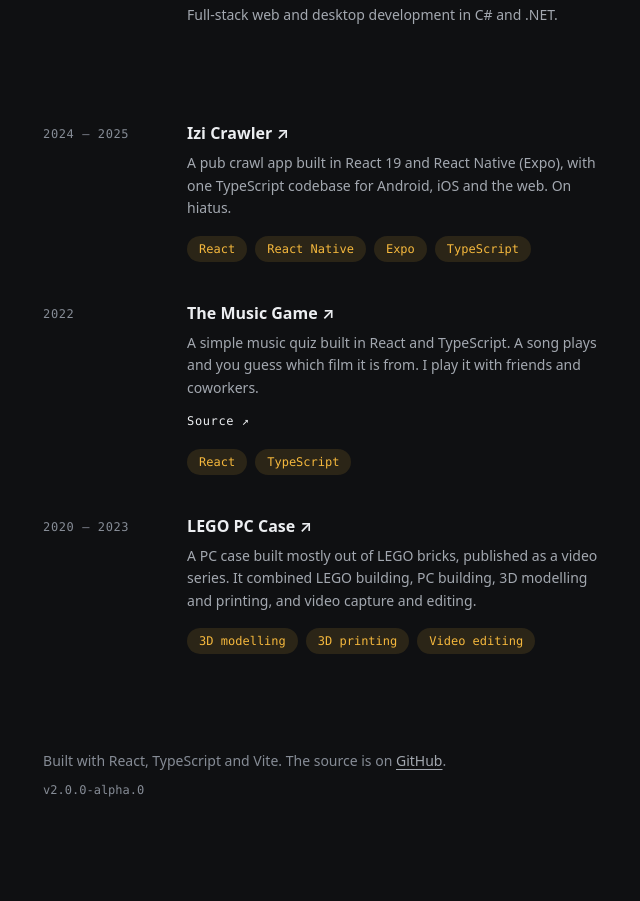
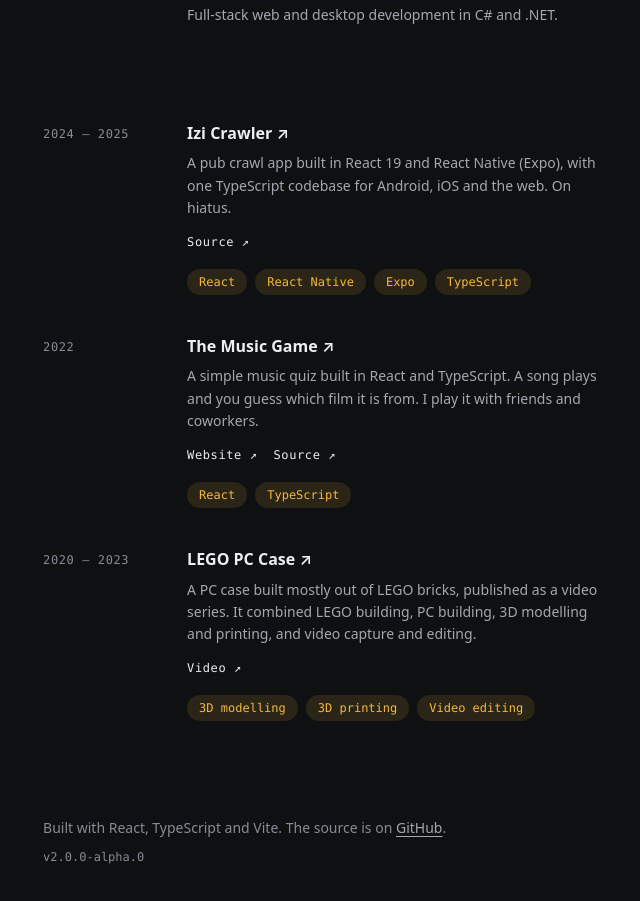
Before and after one commit to Stari89/damjanko-homepage, a React (Vite) app in the folder v2/: page / in a window 1280 px wide. Shown: the part 1405-2306 px from the top of the page, without its empty margins (570-1210 px from the left). Built offline with nearby package versions, Linux system fonts and the light colour scheme.

Commit message:
Showed a label for every project link
Co-Authored-By: Claude Fable 5.2 <noreply@anthropic.com>
Claude-Session: https://claude.ai/code/session_01PRVitvsqKvqnXHDQkqKK6z

```diff
--- a/v2/src/components/Card.tsx
+++ b/v2/src/components/Card.tsx
@@ -8,7 +8,7 @@ interface CardProps {
   title: string
   /** Shown after the title, such as a company name. */
   subtitle?: string
-  /** The title links to the first; the others are listed under the description. */
+  /** All are listed by label under the description; the title also links to the first. */
   links?: Link[]
   description?: string
   tags?: string[]
@@ -28,7 +28,7 @@ export function Card({
   compact = false,
   aria,
 }: CardProps) {
-  const [titleLink, ...otherLinks] = links
+  const titleLink = links[0]
   const className = [styles.card, !meta && styles.noMeta, compact && styles.compact]
     .filter(Boolean)
     .join(' ')
@@ -48,9 +48,9 @@ export function Card({
           {subtitle && <span className={styles.subtitle}>{subtitle}</span>}
         </h3>
         {description && <p className={styles.description}>{description}</p>}
-        {otherLinks.length > 0 && (
+        {links.length > 0 && (
           <ul className={styles.links} aria-label={aria.links}>
-            {otherLinks.map((link) => (
+            {links.map((link) => (
               <li key={link.href}>
                 <a className={styles.link} href={link.href} target="_blank" rel="noreferrer">
                   {link.label} <span aria-hidden="true">↗</span>
```
